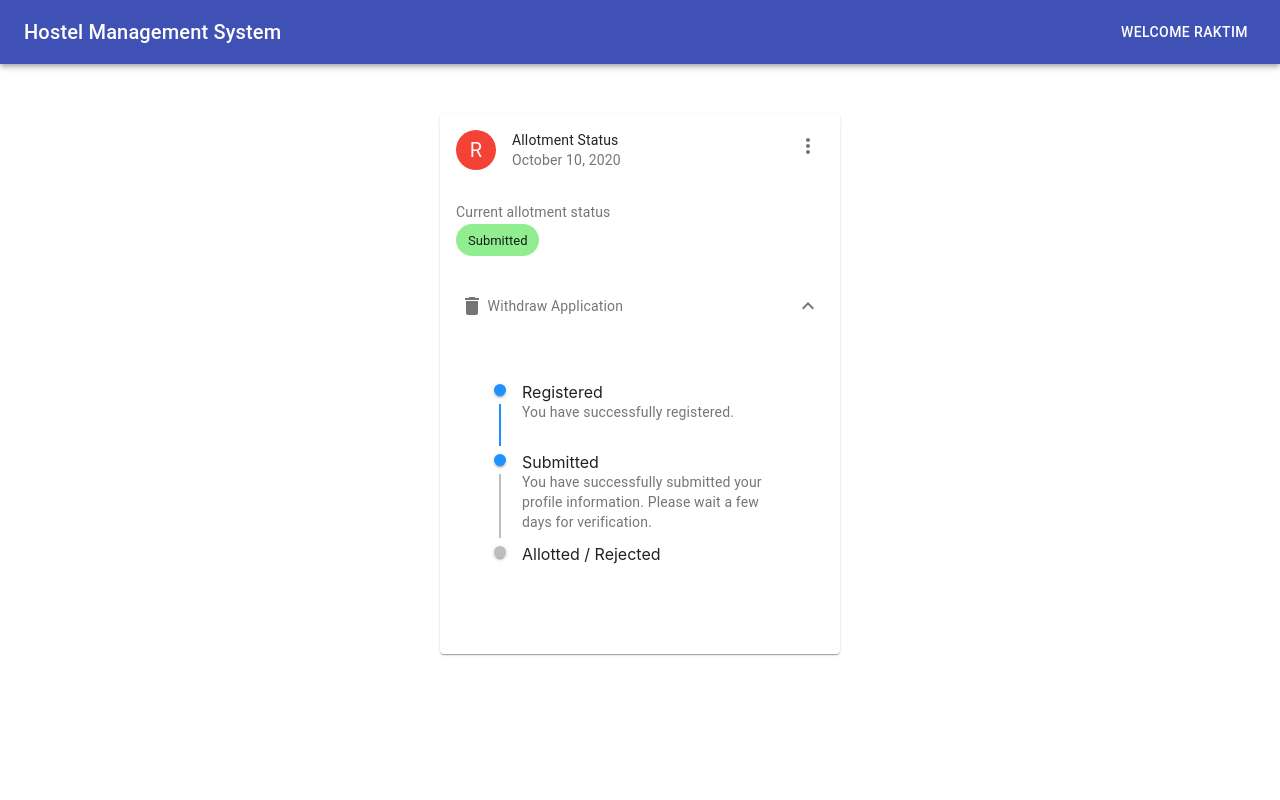
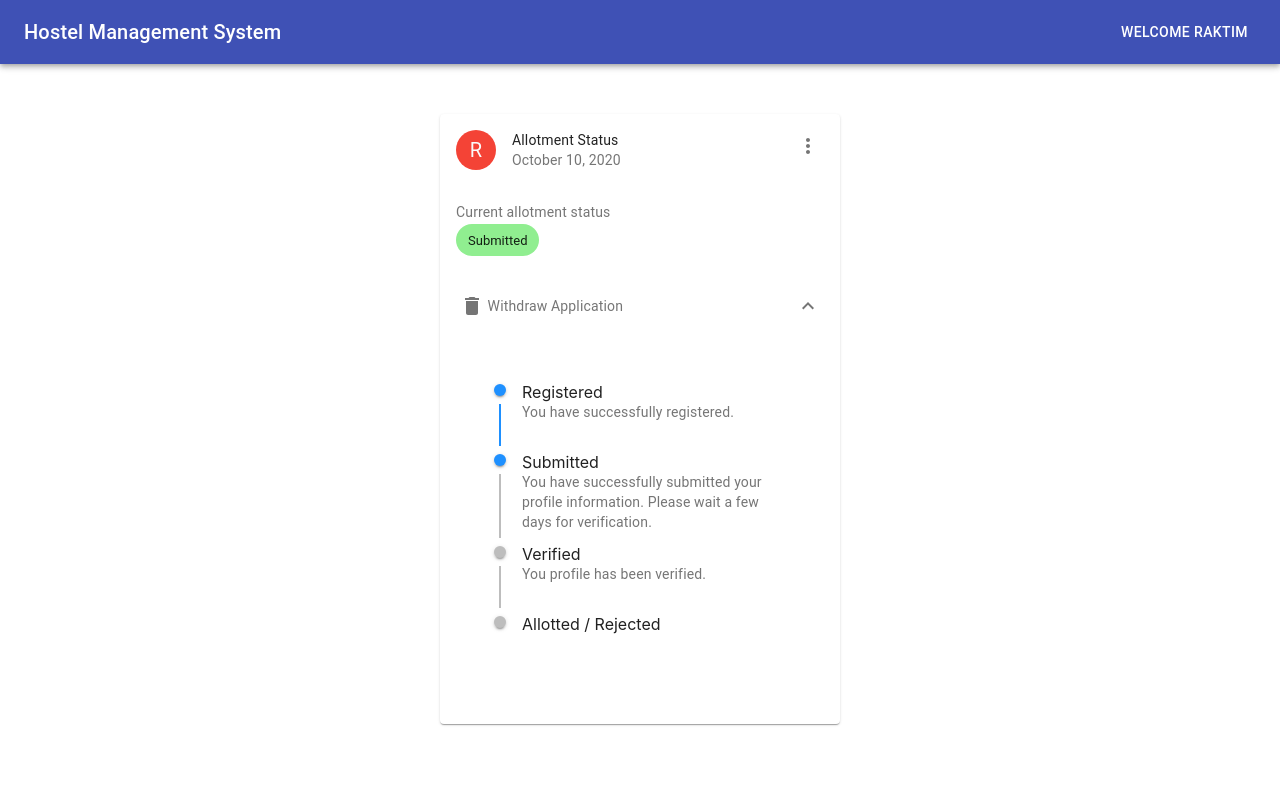
Before and after one commit to raktim2015/7th-semester-web-tech-Hostel-management-, a React (Create React App) app in the folder hostel-management/: page /student in a window 1280 px wide. Both pictures are taken after a click on the button 808 px from the left and 306 px from the top of the page. Shown: the top 800 px of the page. Built offline with nearby package versions, Linux system fonts and the light colour scheme.

Commit message:
Updated frontend

```diff
--- a/hostel-management/src/components/StatusCard.js
+++ b/hostel-management/src/components/StatusCard.js
@@ -129,6 +129,21 @@ const StatusCard = () => {
                 <TimelineItem>
                     <TimelineOppositeContent className={classes.timeLineOpposite}>
                     </TimelineOppositeContent>
+                    <TimelineSeparator >
+                        <TimelineDot />
+                        <TimelineConnector />
+                    </TimelineSeparator>
+                    <TimelineContent>
+                      Verified
+                      <Typography variant="body2" color="textSecondary" component="p">
+                        You profile has been verified.
+                      </Typography>
+                    </TimelineContent>
+
+                </TimelineItem>
+                <TimelineItem>
+                    <TimelineOppositeContent className={classes.timeLineOpposite}>
+                    </TimelineOppositeContent>
                     <TimelineSeparator>
                         <TimelineDot />
                     </TimelineSeparator>
```
